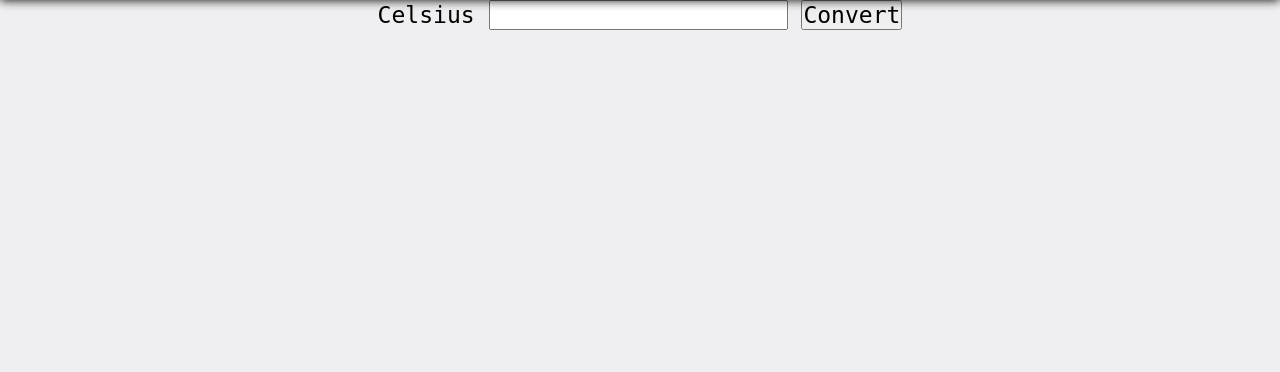
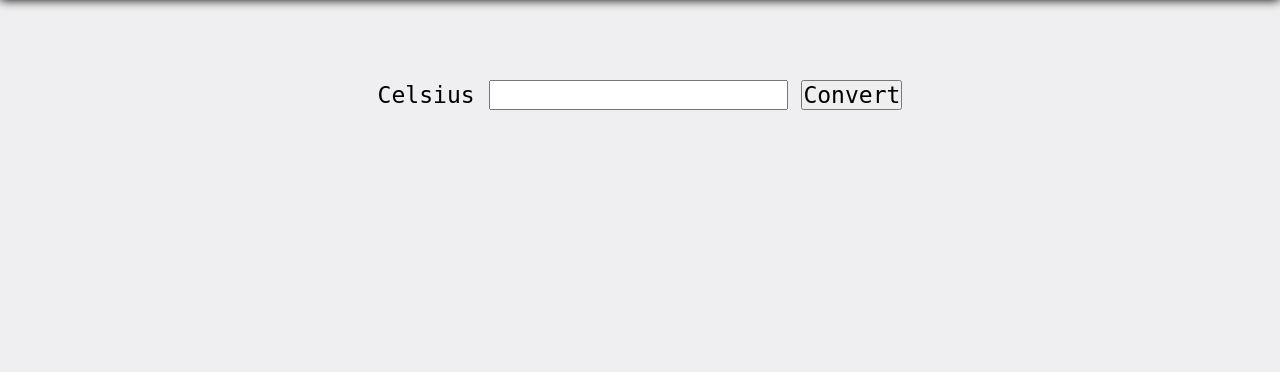
Before and after one commit to LucaBrockman/WebdevelopmentPortfolio, a PHP site: page /php.php in a window 1280 px wide. Shown: the part 48-420 px from the top of the page. Run offline with PHP 8.4, Linux system fonts and the light colour scheme.

Commit message:
form margin

```diff
--- a/css/style.css
+++ b/css/style.css
@@ -155,3 +155,7 @@ footer {
     bottom: 0;
     left: 0;
 }
+
+form {
+    margin-top: 10vh;
+}
```
